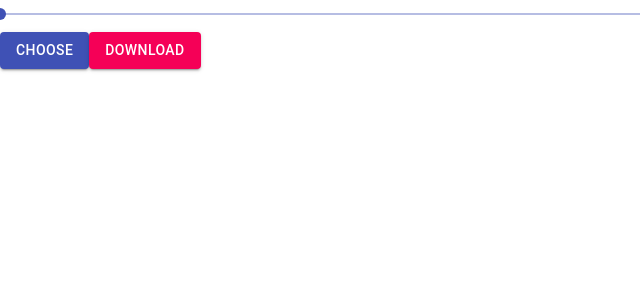
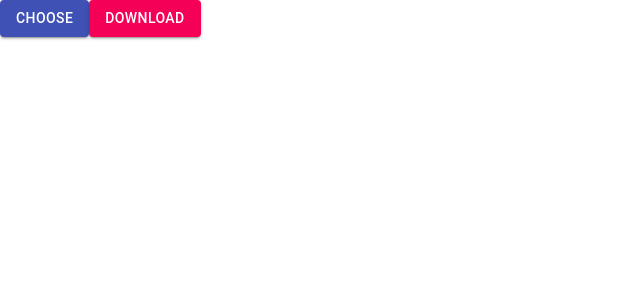
Before and after one commit to Chukwuka1488/react-mongo-aws-S3-image, a React (Create React App) app in the folder image-app/: page / in a window 1280 px wide. Shown: the top 300 px of the page, without its empty margins (0-640 px from the left). Built offline with nearby package versions, Linux system fonts and the light colour scheme.

Commit message:
condition to display slider only when an image is selected

```diff
--- a/image-app/src/App.js
+++ b/image-app/src/App.js
@@ -36,6 +36,8 @@ function App() {
   return (
     <div className='container'>
       <div className='container-cropper'>
+        {image ? (
+          <>
             <Cropper
               image={image}
               crop={crop}
@@ -46,6 +48,10 @@ function App() {
               onCropComplete={onCropIsComplete}
             />
             <Slider />
+          </>
+        ) : null}
+      </div>
+
       <div className='container-buttons'>
         <input
           type='file'
@@ -66,7 +72,6 @@ function App() {
         </Button>
       </div>
     </div>
-    </div>
   );
 }
 
```
Lines whose indentation alone changed are shown as unchanged.
